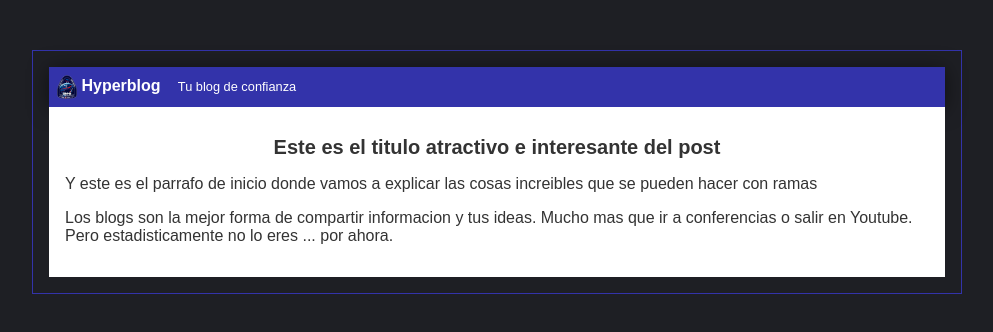
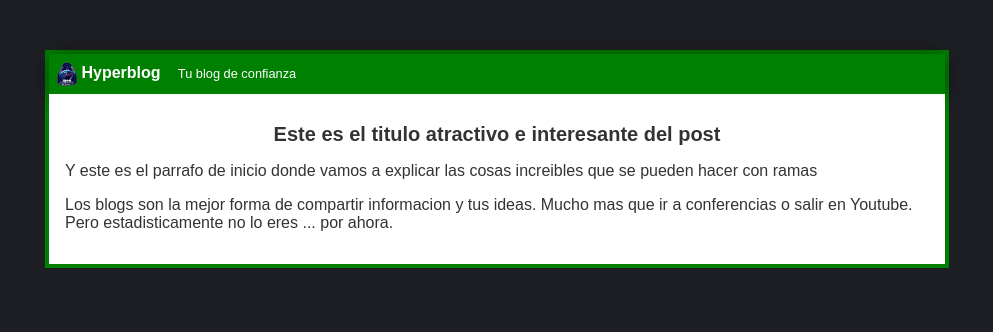
Before and after one commit to raag2018/learn-git, a plain HTML site: page blog.html in a window 1280 px wide. Shown: the whole page, without its empty margins (143-1136 px from the left). Drawn offline with Linux system fonts and the light colour scheme.

Commit message:
cambio de color al border del container y header

```diff
--- a/css/estilos.css
+++ b/css/estilos.css
@@ -10,9 +10,9 @@ body {
 
 .container {
     width: 70%;
-    padding: 1rem;
+    padding: 0;
     text-align: left;
-    border: 1px solid #33A;
+    border: 4px solid green;
     margin: 0 auto;
 }
 
@@ -24,7 +24,7 @@ body {
 }
 
 #cabecera {
-    background: #33A;
+    background: green;
     box-shadow: 0px 2px 20px 0px rgba(0, 0, 0, 0.5);
     color: white;
     font-weight: bold;
```
